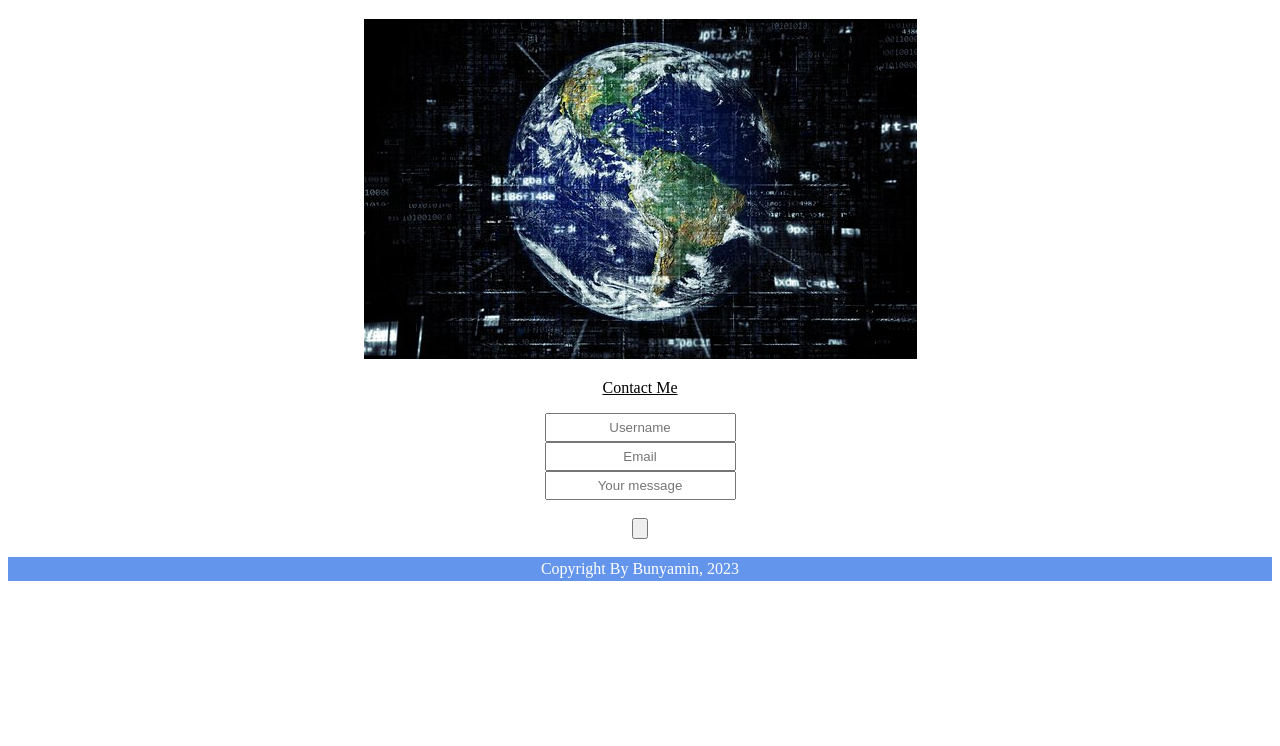
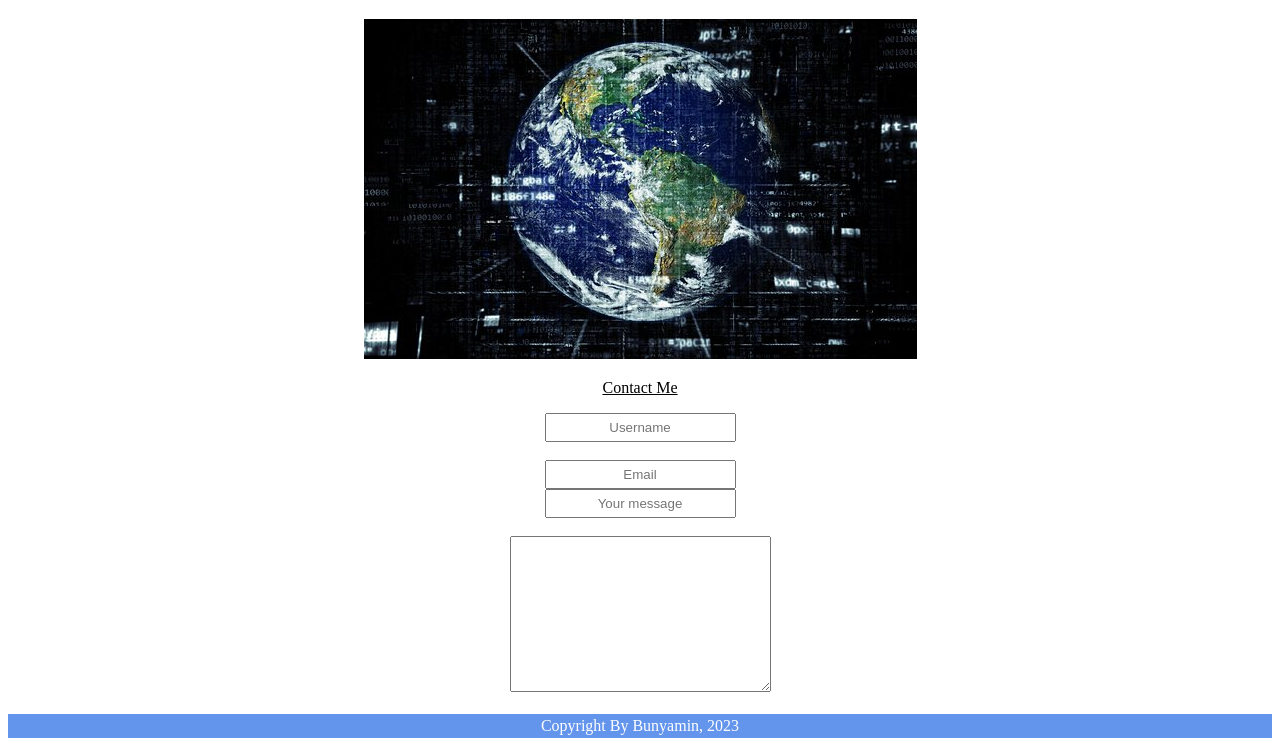
Before and after one commit to Bunyamin54/html-css-course, a plain HTML site: page my code/NOTES-HTML/projects.html in a window 1280 px wide. Shown: the part 908-1654 px from the top of the page. Before the commit the page ends 1497 px from the top, so only its background shows below. Drawn offline with Linux system fonts and the light colour scheme.

Commit message:
textarea

```diff
--- a/my code/NOTES-HTML/projects.html
+++ b/my code/NOTES-HTML/projects.html
@@ -80,6 +80,7 @@
           style="text-align: center; padding: 5px"
         />
         <br />
+        <br />
         <input
           type="text"
           id="Email"
@@ -94,7 +95,7 @@
           style="text-align: center; padding: 5px"
         />
         <br /><br />
-        <input type="submit" value="" required />
+        <textarea name="" id="" cols="30" rows="10"></textarea>
       </section>
     </form>
 
```
